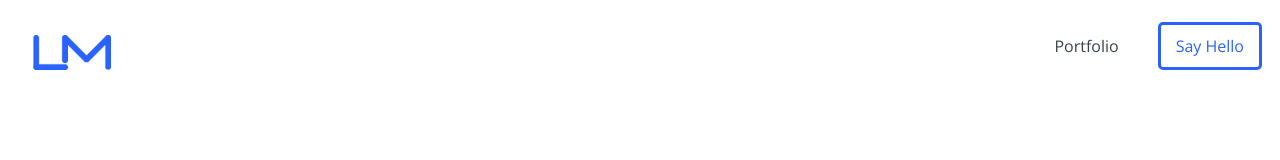
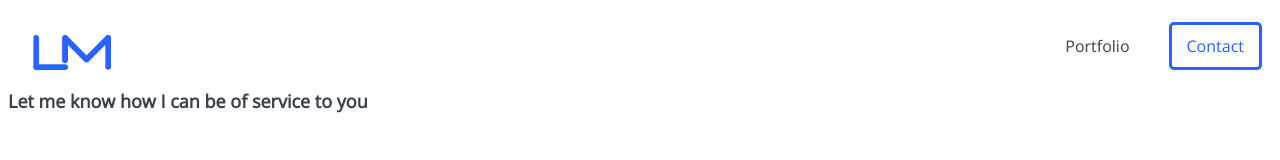
Before and after one commit to lbmoody/homework01, a plain HTML site: page contact.html in a window 1280 px wide. Drawn offline with nearby package versions, Linux system fonts and the light colour scheme.

Commit message:
started work on contact.html page

```diff
--- a/contact.html
+++ b/contact.html
@@ -14,9 +14,15 @@
             <a class="lmLogo" href="./index.html"><img src="assets/images/lmLogo.png" alt="LM logo" /></a>
             <span>
                 <a class="portfolio" href="./portfolio.html">Portfolio</a>
-                <a class="hello" href="./contact.html">Say Hello</a>
+                <a class="hello" href="./contact.html">Contact</a>
             </span>
         </nav>
+        <section>
+            <h2>
+                Let me know how I can be of service to you
+            </h2>
+
+        </section>
     </div>
 </body>
 
```
Also changed, not shown: index.html (+1 -1 lines), portfolio.html (+1 -1 lines), assets/css/style.css (line endings or trailing spaces).
